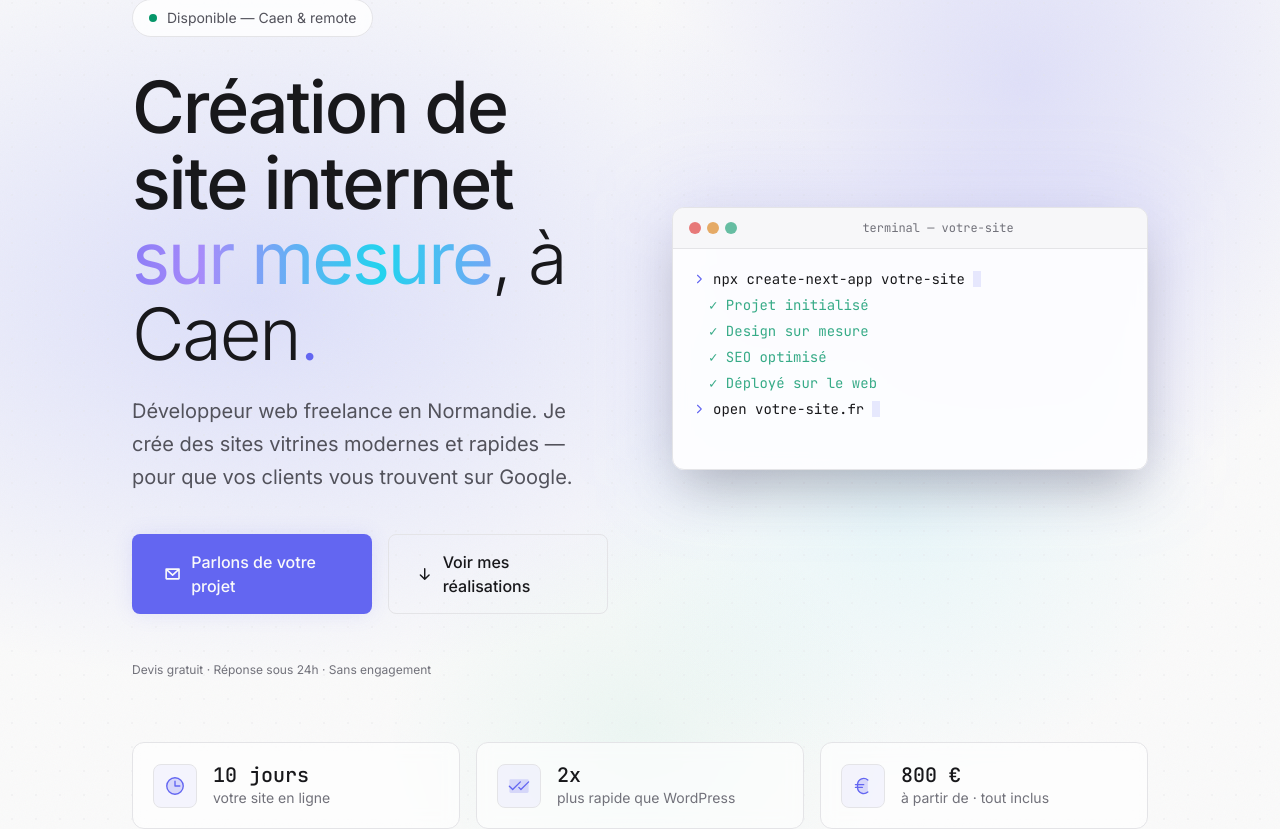
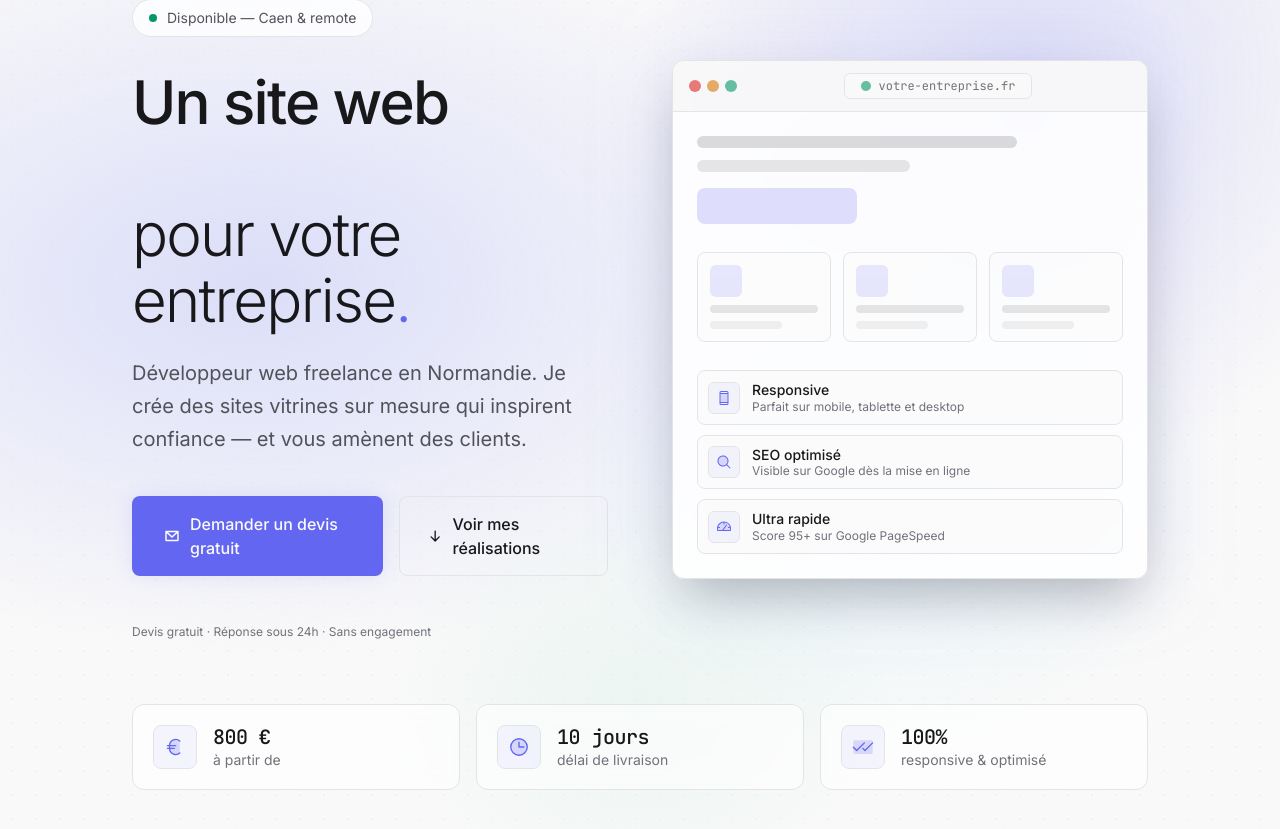
Before and after one commit to breaching/my-portfolio, a Next.js app in the folder frontend/: page / in a window 1280 px wide. Shown: the part 209-1038 px from the top of the page. Built offline with nearby package versions, Linux system fonts and the light colour scheme.

Commit message:
feat: refonte hero conversion — FlipWords, NumberTicker, suppression terminal
Terminal remplacé par browser mockup orienté prospect.
Headline dynamique avec mots animés, stats avec compteurs animés.

```diff
--- a/frontend/src/components/sections/HeroSection.tsx
+++ b/frontend/src/components/sections/HeroSection.tsx
@@ -2,8 +2,19 @@
 
 import { useRef } from "react";
 import { motion, useInView } from "framer-motion";
-import { EnvelopeSimple, ArrowDown, Checks, Clock, CurrencyEur, CaretRight } from "@phosphor-icons/react";
+import {
+  EnvelopeSimple,
+  ArrowDown,
+  Checks,
+  Clock,
+  CurrencyEur,
+  DeviceMobile,
+  MagnifyingGlass,
+  Gauge,
+} from "@phosphor-icons/react";
 import { scrollToSection } from "@/lib/scroll";
+import { FlipWords } from "@/components/ui/FlipWords";
+import { NumberTicker } from "@/components/ui/NumberTicker";
 
 const staggerContainer = {
   initial: {},
@@ -20,37 +31,45 @@ const fadeInUp = {
   transition: { duration: 0.6, ease: [0.16, 1, 0.3, 1] },
 };
 
-const fadeInScale = {
-  initial: { opacity: 0, scale: 0.95 },
-  animate: { opacity: 1, scale: 1 },
-  transition: { duration: 0.6, ease: [0.16, 1, 0.3, 1] },
-};
+const flipWords = ["professionnel", "moderne", "rapide", "efficace"];
 
 const stats = [
   {
+    icon: CurrencyEur,
+    value: 800,
+    suffix: " €",
+    label: "à partir de",
+  },
+  {
     icon: Clock,
-    value: "10 jours",
-    label: "votre site en ligne",
+    value: 10,
+    suffix: " jours",
+    label: "délai de livraison",
   },
   {
     icon: Checks,
-    value: "2x",
-    label: "plus rapide que WordPress",
-  },
-  {
-    icon: CurrencyEur,
-    value: "800 €",
-    label: "à partir de · tout inclus",
+    value: 100,
+    suffix: "%",
+    label: "responsive & optimisé",
   },
 ];
 
-const terminalLines = [
-  { prompt: true, text: "npx create-next-app votre-site", delay: 0.6 },
-  { prompt: false, text: "✓ Projet initialisé", delay: 1.2 },
-  { prompt: false, text: "✓ Design sur mesure", delay: 1.6 },
-  { prompt: false, text: "✓ SEO optimisé", delay: 2.0 },
-  { prompt: false, text: "✓ Déployé sur le web", delay: 2.4 },
-  { prompt: true, text: "open votre-site.fr", delay: 3.0 },
+const mockupFeatures = [
+  {
+    icon: DeviceMobile,
+    title: "Responsive",
+    desc: "Parfait sur mobile, tablette et desktop",
+  },
+  {
+    icon: MagnifyingGlass,
+    title: "SEO optimisé",
+    desc: "Visible sur Google dès la mise en ligne",
+  },
+  {
+    icon: Gauge,
+    title: "Ultra rapide",
+    desc: "Score 95+ sur Google PageSpeed",
+  },
 ];
 
 export function HeroSection() {
@@ -63,7 +82,7 @@ export function HeroSection() {
       className="relative pt-24 md:pt-32 pb-20 md:pb-28 overflow-hidden"
       ref={heroRef}
     >
-      {/* Gradient mesh background — plus audacieux */}
+      {/* Gradient mesh background */}
       <div
         className="absolute inset-0 gradient-mesh pointer-events-none"
         aria-hidden="true"
@@ -102,14 +121,15 @@ export function HeroSection() {
 
             <motion.h1
               variants={fadeInUp}
-              className="text-4xl sm:text-5xl md:text-6xl lg:text-[3.5rem] xl:text-7xl font-light tracking-[-0.03em] mb-6 leading-[1.05]"
+              className="text-4xl sm:text-5xl md:text-6xl lg:text-[3.5rem] xl:text-6xl font-light tracking-[-0.03em] mb-6 leading-[1.1]"
             >
-              <span className="font-medium">Création de site internet</span>{" "}
-              <br className="hidden sm:block" />
-              <span className="text-gradient-action font-normal">
-                sur mesure
+              <span className="font-medium">Un site web</span>
+              <br />
+              <span className="text-gradient-action font-medium inline-block min-w-[280px] sm:min-w-[340px]">
+                <FlipWords words={flipWords} duration={2800} />
               </span>
-              , à Caen
+              <br />
+              pour votre entreprise
               <span className="text-accent-action">.</span>
             </motion.h1>
 
@@ -118,8 +138,7 @@ export function HeroSection() {
               className="text-text-secondary text-lg md:text-xl leading-[1.65] mb-10 max-w-[540px]"
             >
               Développeur web freelance en Normandie. Je crée des sites vitrines
-              modernes et rapides — pour que vos clients vous trouvent
-              sur Google.
+              sur mesure qui inspirent confiance — et vous amènent des clients.
             </motion.p>
 
             {/* CTA buttons */}
@@ -136,7 +155,7 @@ export function HeroSection() {
                 className="btn-glow inline-flex items-center justify-center gap-2.5 px-8 py-4 bg-accent-action text-background font-medium rounded-lg hover:bg-accent-action-hover transition-all text-base shadow-[0_0_20px_var(--accent-action-glow)]"
               >
                 <EnvelopeSimple size={20} weight="bold" />
-                <span>Parlons de votre projet</span>
+                <span>Demander un devis gratuit</span>
               </a>
               <a
                 href="#realisations"
@@ -160,72 +179,116 @@ export function HeroSection() {
             </motion.p>
           </motion.div>
 
-          {/* Right — Terminal animation */}
+          {/* Right — What you get (replaces terminal) */}
           <motion.div
-            initial={{ opacity: 0, y: 30, scale: 0.95 }}
+            initial={{ opacity: 0, y: 30, scale: 0.97 }}
             animate={isHeroInView ? { opacity: 1, y: 0, scale: 1 } : {}}
-            transition={{ delay: 0.4, duration: 0.7, ease: [0.16, 1, 0.3, 1] }}
+            transition={{
+              delay: 0.4,
+              duration: 0.7,
+              ease: [0.16, 1, 0.3, 1],
+            }}
             className="hidden lg:block"
           >
             <div className="relative">
-              {/* Glow effect behind terminal */}
-              <div className="absolute -inset-4 bg-accent-action/10 rounded-2xl blur-2xl" aria-hidden="true" />
+              {/* Glow effect */}
+              <div
+                className="absolute -inset-4 bg-accent-action/8 rounded-2xl blur-2xl"
+                aria-hidden="true"
+              />
 
-              {/* Terminal window */}
+              {/* Browser mockup */}
               <div className="relative rounded-xl border border-accent-border bg-background-elevated/90 backdrop-blur-sm overflow-hidden shadow-2xl">
-                {/* Title bar */}
+                {/* Browser bar */}
                 <div className="flex items-center gap-2 px-4 py-3 border-b border-accent-border bg-background-overlay/60">
                   <div className="flex gap-1.5">
                     <div className="w-3 h-3 rounded-full bg-status-error/60" />
                     <div className="w-3 h-3 rounded-full bg-status-warning/60" />
                     <div className="w-3 h-3 rounded-full bg-status-success/60" />
                   </div>
-                  <span className="flex-1 text-center text-xs text-text-tertiary font-mono">
-                    terminal — votre-site
-                  </span>
+                  <div className="flex-1 flex justify-center">
+                    <div className="flex items-center gap-2 px-4 py-1 rounded-md bg-background/60 border border-accent-border text-xs text-text-tertiary font-mono">
+                      <span className="w-2.5 h-2.5 rounded-full bg-status-success/60" />
+                      votre-entreprise.fr
+                    </div>
+                  </div>
                 </div>
 
-                {/* Terminal content */}
-                <div className="p-5 font-mono text-sm space-y-1.5 min-h-[220px]">
-                  {terminalLines.map((line, i) => (
+                {/* Mockup content — what the client gets */}
+                <div className="p-6 space-y-5">
+                  {/* Simulated hero area */}
+                  <div className="space-y-3">
+                    <div className="h-3 w-3/4 rounded-full bg-text-primary/15 animate-pulse" />
+                    <div className="h-3 w-1/2 rounded-full bg-text-primary/10 animate-pulse" />
+                    <div className="h-9 w-40 rounded-lg bg-accent-action/20 mt-4" />
+                  </div>
+
+                  {/* Simulated content blocks */}
+                  <div className="grid grid-cols-3 gap-3 pt-2">
+                    {[1, 2, 3].map((i) => (
+                      <div
+                        key={i}
+                        className="rounded-lg border border-accent-border/60 bg-background/40 p-3 space-y-2"
+                      >
+                        <div className="w-8 h-8 rounded-md bg-accent-action/15" />
+                        <div className="h-2 w-full rounded-full bg-text-primary/10" />
+                        <div className="h-2 w-2/3 rounded-full bg-text-primary/6" />
+                      </div>
+                    ))}
+                  </div>
+
+                  {/* Feature badges */}
+                  <div className="space-y-2.5 pt-2">
+                    {mockupFeatures.map((feature, i) => {
+                      const Icon = feature.icon;
+                      return (
                         <motion.div
-                      key={i}
-                      initial={{ opacity: 0, x: -8 }}
-                      animate={isHeroInView ? { opacity: 1, x: 0 } : {}}
+                          key={feature.title}
+                          initial={{ opacity: 0, x: -12 }}
+                          animate={
+                            isHeroInView ? { opacity: 1, x: 0 } : {}
+                          }
                           transition={{
-                        delay: line.delay,
-                        duration: 0.4,
+                            delay: 0.8 + i * 0.15,
+                            duration: 0.5,
                             ease: [0.16, 1, 0.3, 1],
                           }}
-                      className="flex items-center gap-2"
+                          className="flex items-center gap-3 p-2.5 rounded-lg bg-background/50 border border-accent-border/40"
                         >
-                      {line.prompt ? (
-                        <>
-                          <CaretRight size={12} weight="bold" className="text-accent-action shrink-0" />
-                          <span className="text-text-primary">{line.text}</span>
-                          <motion.span
-                            className="w-2 h-4 bg-accent-action/80 inline-block"
-                            animate={{ opacity: [1, 0] }}
-                            transition={{ duration: 0.8, repeat: Infinity, repeatType: "reverse" }}
+                          <div className="flex items-center justify-center w-8 h-8 rounded-md bg-accent-action-subtle border border-accent-action/20 shrink-0">
+                            <Icon
+                              size={16}
+                              weight="duotone"
+                              className="text-accent-action"
                             />
-                        </>
-                      ) : (
-                        <span className="text-status-success/80 pl-4">{line.text}</span>
-                      )}
+                          </div>
+                          <div className="min-w-0">
+                            <p className="text-sm font-medium text-text-primary leading-tight">
+                              {feature.title}
+                            </p>
+                            <p className="text-xs text-text-tertiary leading-tight">
+                              {feature.desc}
+                            </p>
+                          </div>
                         </motion.div>
-                  ))}
+                      );
+                    })}
+                  </div>
                 </div>
               </div>
             </div>
           </motion.div>
         </div>
 
-        {/* Stats row */}
+        {/* Stats row — animated number tickers */}
         <motion.div
-          variants={fadeInScale}
-          initial="initial"
-          animate={isHeroInView ? "animate" : "initial"}
-          transition={{ delay: 0.5, duration: 0.6, ease: [0.16, 1, 0.3, 1] }}
+          initial={{ opacity: 0, y: 20 }}
+          animate={isHeroInView ? { opacity: 1, y: 0 } : {}}
+          transition={{
+            delay: 0.5,
+            duration: 0.6,
+            ease: [0.16, 1, 0.3, 1],
+          }}
           className="mt-16"
         >
           <div className="grid grid-cols-1 sm:grid-cols-3 gap-4">
@@ -245,7 +308,11 @@ export function HeroSection() {
                   </div>
                   <div>
                     <p className="text-xl font-medium text-text-primary font-mono leading-tight">
-                      {stat.value}
+                      <NumberTicker
+                        value={stat.value}
+                        suffix={stat.suffix}
+                        delay={0.6}
+                      />
                     </p>
                     <p className="text-sm text-text-tertiary leading-snug">
                       {stat.label}
--- /dev/null
+++ b/frontend/src/components/ui/FlipWords.tsx
@@ -0,0 +1,68 @@
+"use client";
+
+import { useCallback, useEffect, useState } from "react";
+import { AnimatePresence, motion } from "framer-motion";
+
+interface FlipWordsProps {
+  words: string[];
+  duration?: number;
+  className?: string;
+}
+
+export function FlipWords({
+  words,
+  duration = 3000,
+  className = "",
+}: FlipWordsProps) {
+  const [currentWord, setCurrentWord] = useState(words[0]);
+  const [isAnimating, setIsAnimating] = useState(false);
+
+  const startAnimation = useCallback(() => {
+    const nextIndex = words.indexOf(currentWord) + 1;
+    setCurrentWord(words[nextIndex] || words[0]);
+    setIsAnimating(true);
+  }, [currentWord, words]);
+
+  useEffect(() => {
+    if (!isAnimating) {
+      const timeout = setTimeout(() => {
+        startAnimation();
+      }, duration);
+      return () => clearTimeout(timeout);
+    }
+  }, [isAnimating, duration, startAnimation]);
+
+  return (
+    <AnimatePresence
+      onExitComplete={() => {
+        setIsAnimating(false);
+      }}
+    >
+      <motion.span
+        initial={{ opacity: 0, y: 10 }}
+        animate={{ opacity: 1, y: 0 }}
+        transition={{ type: "spring", stiffness: 100, damping: 10 }}
+        exit={{
+          opacity: 0,
+          y: -30,
+          filter: "blur(6px)",
+          position: "absolute",
+        }}
+        className={`z-10 inline-block relative ${className}`}
+        key={currentWord}
+      >
+        {currentWord.split("").map((letter, i) => (
+          <motion.span
+            key={currentWord + i}
+            initial={{ opacity: 0, y: 8, filter: "blur(6px)" }}
+            animate={{ opacity: 1, y: 0, filter: "blur(0px)" }}
+            transition={{ delay: i * 0.04, duration: 0.2 }}
+            className="inline-block"
+          >
+            {letter}
+          </motion.span>
+        ))}
+      </motion.span>
+    </AnimatePresence>
+  );
+}
--- /dev/null
+++ b/frontend/src/components/ui/NumberTicker.tsx
@@ -0,0 +1,72 @@
+"use client";
+
+import { useEffect, useRef } from "react";
+import { useInView, useMotionValue, useSpring } from "framer-motion";
+
+interface NumberTickerProps {
+  value: number;
+  startValue?: number;
+  direction?: "up" | "down";
+  className?: string;
+  delay?: number;
+  decimalPlaces?: number;
+  suffix?: string;
+  prefix?: string;
+}
+
+export function NumberTicker({
+  value,
+  startValue = 0,
+  direction = "up",
+  className = "",
+  delay = 0,
+  decimalPlaces = 0,
+  suffix = "",
+  prefix = "",
+}: NumberTickerProps) {
+  const ref = useRef<HTMLSpanElement>(null);
+  const motionValue = useMotionValue(direction === "down" ? value : startValue);
+  const springValue = useSpring(motionValue, {
+    damping: 60,
+    stiffness: 100,
+  });
+  const isInView = useInView(ref, { once: true, margin: "-50px" });
+
+  useEffect(() => {
+    if (isInView) {
+      const timeout = setTimeout(() => {
+        motionValue.set(direction === "down" ? startValue : value);
+      }, delay * 1000);
+      return () => clearTimeout(timeout);
+    }
+  }, [motionValue, isInView, delay, value, direction, startValue]);
+
+  useEffect(() => {
+    const unsubscribe = springValue.on("change", (latest) => {
+      if (ref.current) {
+        ref.current.textContent =
+          prefix +
+          Intl.NumberFormat("fr-FR", {
+            minimumFractionDigits: decimalPlaces,
+            maximumFractionDigits: decimalPlaces,
+          }).format(Number(latest.toFixed(decimalPlaces))) +
+          suffix;
+      }
+    });
+    return unsubscribe;
+  }, [springValue, decimalPlaces, suffix, prefix]);
+
+  return (
+    <span
+      ref={ref}
+      className={`tabular-nums tracking-tight ${className}`}
+    >
+      {prefix}
+      {Intl.NumberFormat("fr-FR", {
+        minimumFractionDigits: decimalPlaces,
+        maximumFractionDigits: decimalPlaces,
+      }).format(startValue)}
+      {suffix}
+    </span>
+  );
+}
```
Lines whose indentation alone changed are shown as unchanged.
